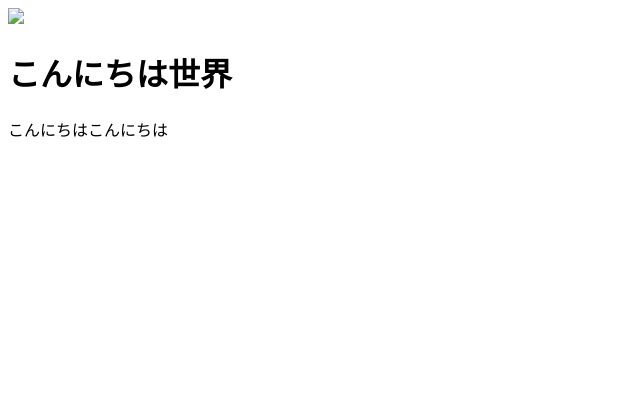
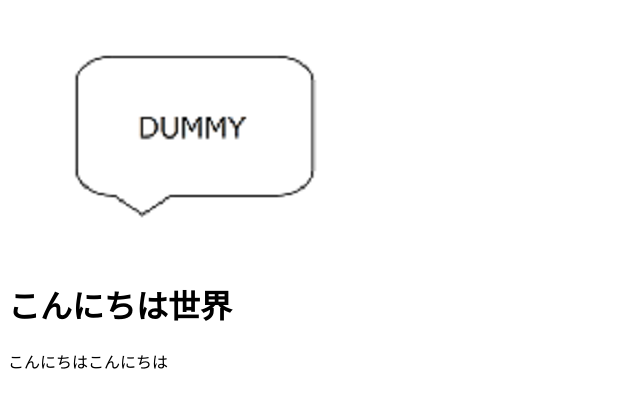
Before and after one commit to yoshiccho/WebSite20170517, a plain HTML site: page index.html in a window 1280 px wide. Shown: the whole page, without its empty margins (0-640 px from the left). Drawn offline with Linux system fonts and the light colour scheme.

Commit message:
Update index.html

```diff
--- a/index.html
+++ b/index.html
@@ -6,7 +6,7 @@
 <title>篠田のページ</title>
 </head>
 <body>
-    <img src="img/dummy.jpg">
+    <img src="img/dummy.png">
   <h1>こんにちは世界</h1>
   <p>こんにちはこんにちは</p>
 </body>
```
